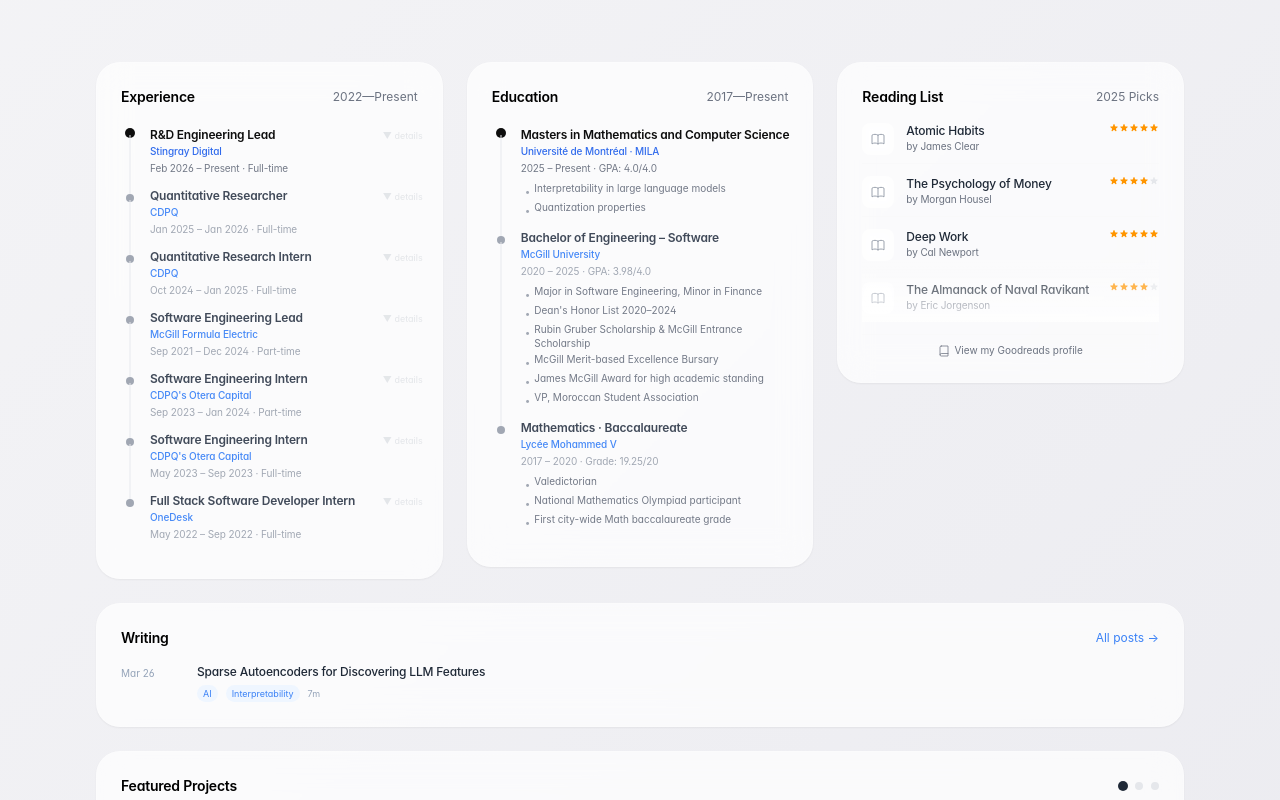
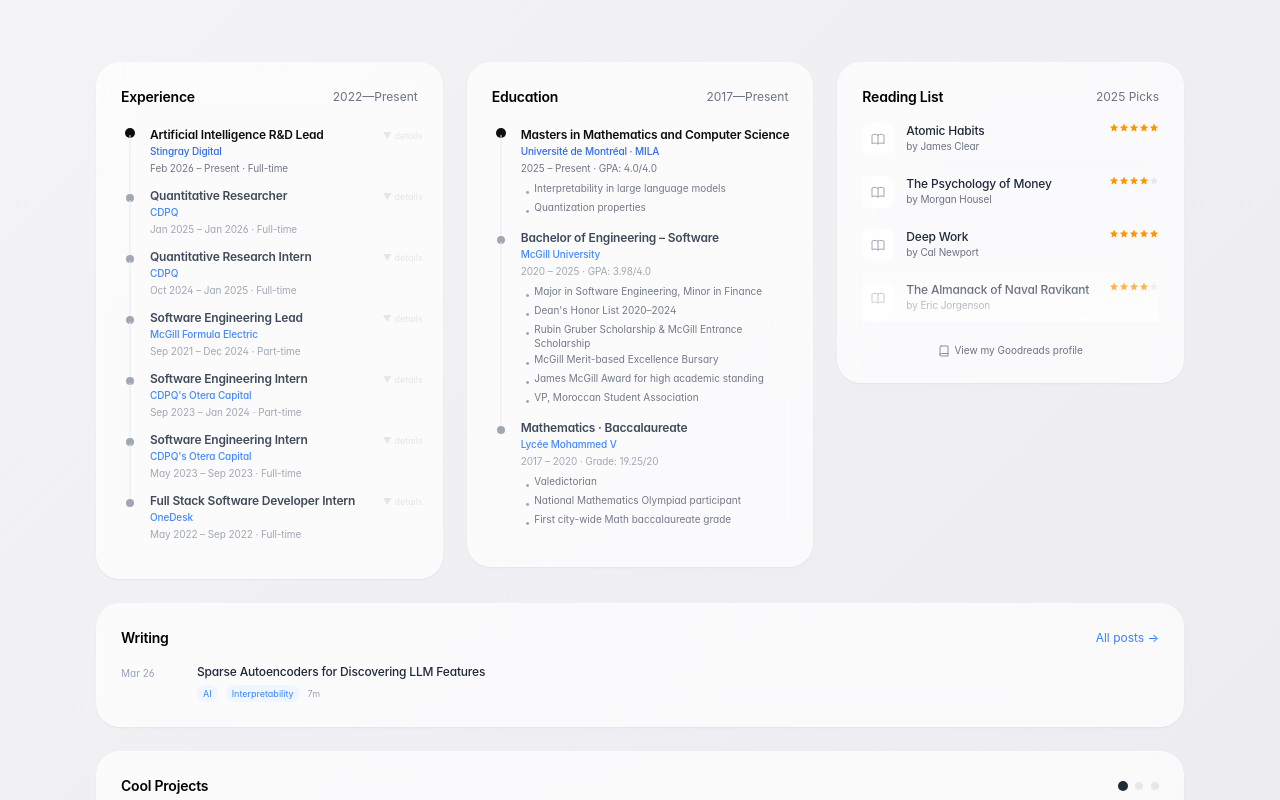
Before and after one commit to AaronQLF/pflioblog, a Next.js app: page / in a window 1280 px wide. Shown: the part 560-1360 px from the top of the page. Built offline with nearby package versions, Linux system fonts and the light colour scheme.

Commit message:
fix: derive basePath from GITHUB_REPOSITORY env var instead of configure-pages output

```diff
--- a/next.config.js
+++ b/next.config.js
@@ -1,5 +1,11 @@
 /** @type {import('next').NextConfig} */
-const basePath = process.env.NEXT_PUBLIC_BASE_PATH ?? '';
+
+// In GitHub Actions, GITHUB_REPOSITORY is always set to "owner/repo".
+// We extract just the repo name to use as the basePath for GitHub Pages.
+// Locally none of these vars exist, so basePath is ''.
+const basePath = process.env.GITHUB_ACTIONS
+  ? `/${(process.env.GITHUB_REPOSITORY || '').split('/')[1]}`
+  : '';
 
 const nextConfig = {
   output: 'export',
--- a/src/components/ExperienceCard.tsx
+++ b/src/components/ExperienceCard.tsx
@@ -9,7 +9,7 @@ const ExperienceCard: React.FC = () => {
 
   const experiences = [
     {
-      title: "R&D Engineering Lead",
+      title: "Artificial Intelligence R&D Lead",
       company: "Stingray Digital",
       period: "Feb 2026 – Present · Full-time",
       isFirst: true,
--- a/src/components/ProjectsCard.tsx
+++ b/src/components/ProjectsCard.tsx
@@ -18,14 +18,14 @@ const ProjectsCard: React.FC = () => {
     {
       title: "Threader.cloud",
       description: "My solution to the problem of a lack of branching for conversations with LLMS.",
-        technologies: ["React", "Vite.js", "TypeScript", "Tailwind CSS",'OpenAi API'],
+      technologies: ["React", "Vite.js", "TypeScript", "Tailwind CSS", 'OpenAi API'],
       image: "/images/projects/threader.png",
       link: "https://threader.cloud"
     },
     {
       title: "TravelMate",
       description: "Travel Website that use a custom transformer based machine learning model to find crafted travel itiniraries for users based on their mood, when/where and a description of ideal trip.",
-        technologies: ["Node.js", "Express", "MongoDB", "React","Tailwind CSS","Python","Flask","Hugging Face"],
+      technologies: ["Node.js", "Express", "MongoDB", "React", "Tailwind CSS", "Python", "Flask", "Hugging Face"],
       image: "/images/projects/travelmate.png",
     },
     {
@@ -41,7 +41,7 @@ const ProjectsCard: React.FC = () => {
     <div className="glass-card hover-scale h-full">
       <div className="p-6 h-full flex flex-col">
         <div className="flex justify-between items-center mb-6">
-          <h2 className="text-sm font-semibold text-black dark:text-white">Featured Projects</h2>
+          <h2 className="text-sm font-semibold text-black dark:text-white">Cool Projects</h2>
           <div className="flex space-x-2">
             {projects.map((_, index) => (
               <button
@@ -58,8 +58,7 @@ const ProjectsCard: React.FC = () => {
           {projects.map((project, index) => (
             <div
               key={index}
-              className={`project-item absolute inset-0 w-full h-full flex ${
-                activeProject === index ? 'project-item-active' : 'project-item-inactive'
+              className={`project-item absolute inset-0 w-full h-full flex ${activeProject === index ? 'project-item-active' : 'project-item-inactive'
                 }`}
             >
               <div className="w-1/2 pr-4">
@@ -116,7 +115,7 @@ const ProjectsCard: React.FC = () => {
             className="text-xs text-gray-500 dark:text-zinc-400 hover:text-black dark:hover:text-white transition-colors flex items-center"
           >
             <svg viewBox="0 0 24 24" className="h-4 w-4 mr-1" fill="currentColor">
-              <path d="M12 0c-6.626 0-12 5.373-12 12 0 5.302 3.438 9.8 8.207 11.387.599.111.793-.261.793-.577v-2.234c-3.338.726-4.033-1.416-4.033-1.416-.546-1.387-1.333-1.756-1.333-1.756-1.089-.745.083-.729.083-.729 1.205.084 1.839 1.237 1.839 1.237 1.07 1.834 2.807 1.304 3.492.997.107-.775.418-1.305.762-1.604-2.665-.305-5.467-1.334-5.467-5.931 0-1.311.469-2.381 1.236-3.221-.124-.303-.535-1.524.117-3.176 0 0 1.008-.322 3.301 1.23.957-.266 1.983-.399 3.003-.404 1.02.005 2.047.138 3.006.404 2.291-1.552 3.297-1.23 3.297-1.23.653 1.653.242 2.874.118 3.176.77.84 1.235 1.911 1.235 3.221 0 4.609-2.807 5.624-5.479 5.921.43.372.823 1.102.823 2.222v3.293c0 .319.192.694.801.576 4.765-1.589 8.199-6.086 8.199-11.386 0-6.627-5.373-12-12-12z"/>
+              <path d="M12 0c-6.626 0-12 5.373-12 12 0 5.302 3.438 9.8 8.207 11.387.599.111.793-.261.793-.577v-2.234c-3.338.726-4.033-1.416-4.033-1.416-.546-1.387-1.333-1.756-1.333-1.756-1.089-.745.083-.729.083-.729 1.205.084 1.839 1.237 1.839 1.237 1.07 1.834 2.807 1.304 3.492.997.107-.775.418-1.305.762-1.604-2.665-.305-5.467-1.334-5.467-5.931 0-1.311.469-2.381 1.236-3.221-.124-.303-.535-1.524.117-3.176 0 0 1.008-.322 3.301 1.23.957-.266 1.983-.399 3.003-.404 1.02.005 2.047.138 3.006.404 2.291-1.552 3.297-1.23 3.297-1.23.653 1.653.242 2.874.118 3.176.77.84 1.235 1.911 1.235 3.221 0 4.609-2.807 5.624-5.479 5.921.43.372.823 1.102.823 2.222v3.293c0 .319.192.694.801.576 4.765-1.589 8.199-6.086 8.199-11.386 0-6.627-5.373-12-12-12z" />
             </svg>
             More on GitHub
           </a>
```
Lines whose indentation alone changed are shown as unchanged.
